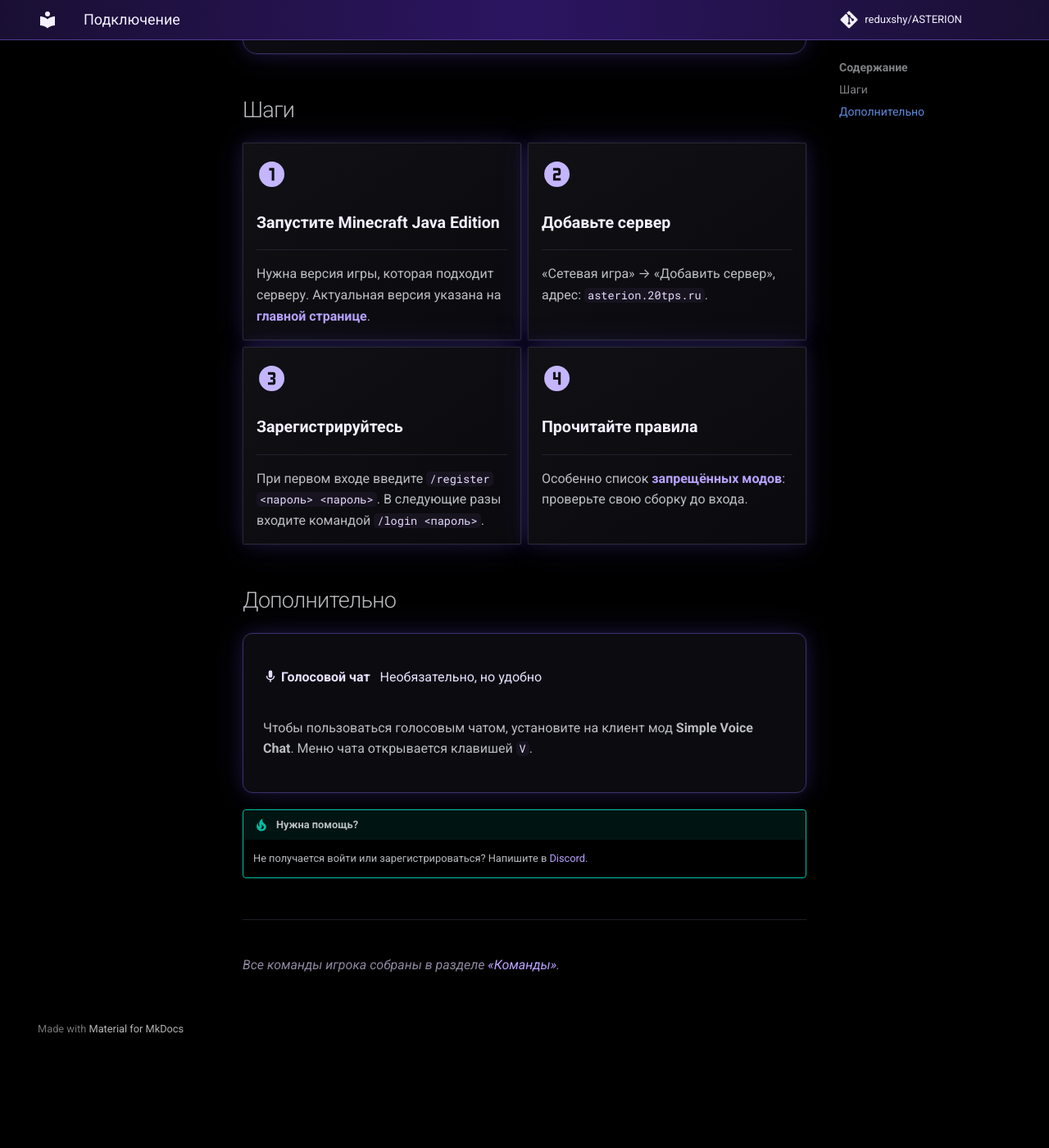
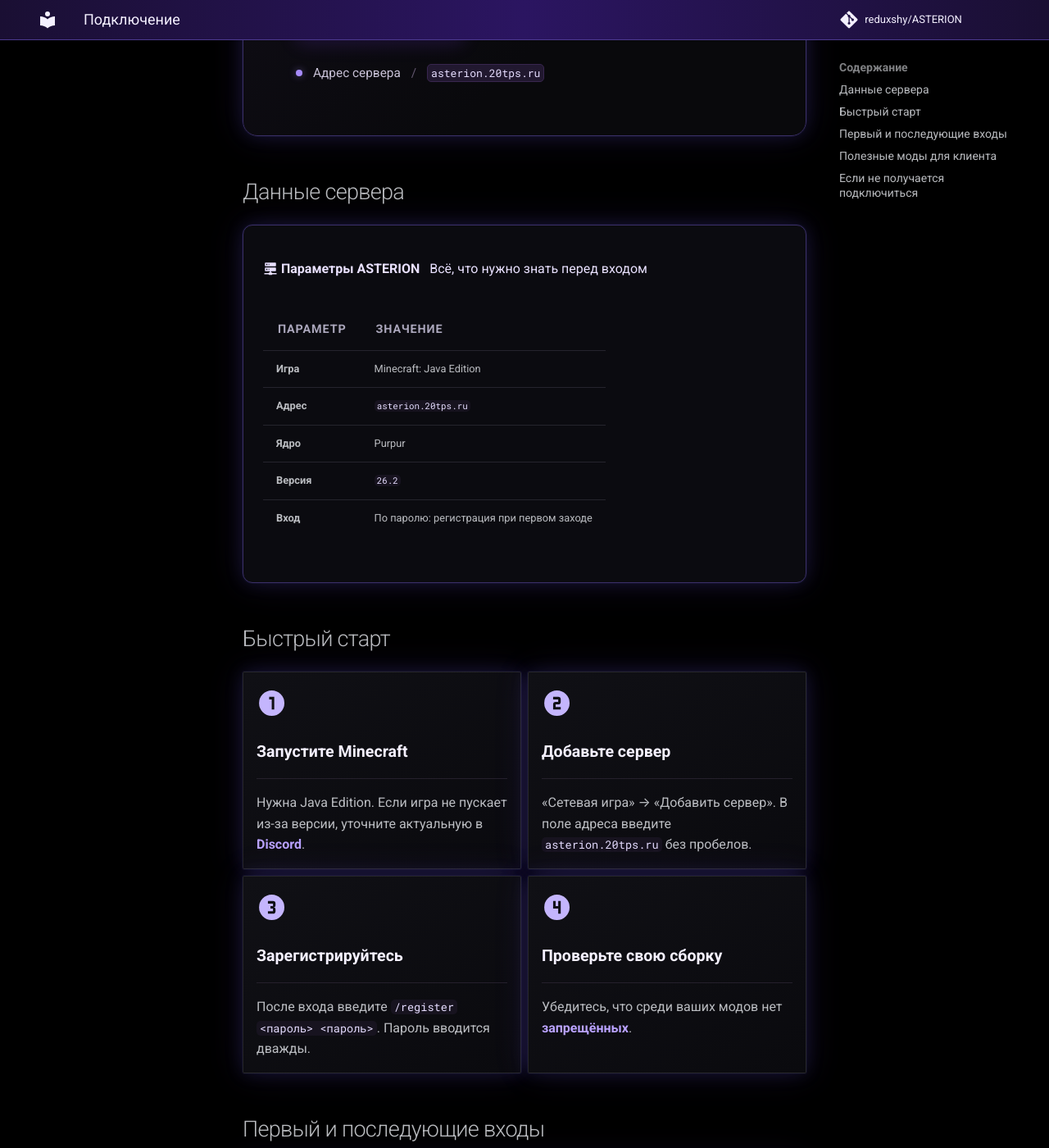
Before and after one commit to reduxshy/ASTERION, an MkDocs documentation site: the page built from docs/guide/connect.md, in a window 1280 px wide and 1400 px high, scrolled down 577 px. Shown: the whole window at 82% size. Built offline with MkDocs 1.6.1 and Material for MkDocs 9.7.7, drawn with Linux system fonts in a browser that asks for light colours; comment, search, counter and statistics services are not loaded; before the commit the page ends 1855 px from its top, so only the background shows below that; some of the changed text lies outside the part shown.

Commit message:
Update connect.md

```diff
--- a/docs/guide/connect.md
+++ b/docs/guide/connect.md
@@ -8,28 +8,55 @@ title: Подключение
 
 # Как подключиться
 
-Пошаговая инструкция: от добавления сервера до первого входа.
+Пошаговая инструкция: от добавления сервера до первого входа и решения частых проблем.
+
+<div class="asterion-hero-actions">
+  <a class="asterion-button asterion-button-primary" href="../../rules/">Правила сервера <span>→</span></a>
+  <a class="asterion-button asterion-button-secondary" href="../../guide/commands/">Команды игрока <span>→</span></a>
+</div>
 
 <div class="asterion-server-status">
   <span class="asterion-status-dot"></span>
-  <span>ASTERION</span>
+  <span>Адрес сервера</span>
   <span class="asterion-status-divider">/</span>
   <code>asterion.20tps.ru</code>
 </div>
 
 </div>
 
-## Шаги
+## Данные сервера
+
+<div class="asterion-info-panel" markdown>
+
+<div class="asterion-info-heading" markdown>
+
+:material-server-network: **Параметры ASTERION**
+
+<span>Всё, что нужно знать перед входом</span>
+
+</div>
+
+| Параметр | Значение |
+|:--|:--|
+| **Игра** | Minecraft: Java Edition |
+| **Адрес** | `asterion.20tps.ru` |
+| **Ядро** | Purpur |
+| **Версия** | `26.2` |
+| **Вход** | По паролю: регистрация при первом заходе |
+
+</div>
+
+## Быстрый старт
 
 <div class="grid cards asterion-cards" markdown>
 
 -   :material-numeric-1-circle:{ .asterion-icon }
 
-    **Запустите Minecraft Java Edition**
+    **Запустите Minecraft**
 
     ---
 
-    Нужна версия игры, которая подходит серверу. Актуальная версия указана на [главной странице](../index.md).
+    Нужна Java Edition. Если игра не пускает из-за версии, уточните актуальную в [Discord](https://discord.gg/FGb8aVEJQ).
 
 -   :material-numeric-2-circle:{ .asterion-icon }
 
@@ -37,7 +64,7 @@ title: Подключение
 
     ---
 
-    «Сетевая игра» → «Добавить сервер», адрес: `asterion.20tps.ru`.
+    «Сетевая игра» → «Добавить сервер». В поле адреса введите `asterion.20tps.ru` без пробелов.
 
 -   :material-numeric-3-circle:{ .asterion-icon }
 
@@ -45,37 +72,91 @@ title: Подключение
 
     ---
 
-    При первом входе введите `/register <пароль> <пароль>`. В следующие разы входите командой `/login <пароль>`.
+    После входа введите `/register <пароль> <пароль>`. Пароль вводится дважды.
 
 -   :material-numeric-4-circle:{ .asterion-icon }
 
-    **Прочитайте правила**
+    **Проверьте свою сборку**
 
     ---
 
-    Особенно список [запрещённых модов](../rules/forbidden-mods.md): проверьте свою сборку до входа.
+    Убедитесь, что среди ваших модов нет [запрещённых](../rules/forbidden-mods.md).
 
 </div>
 
-## Дополнительно
+## Первый и последующие входы
 
 <div class="asterion-info-panel" markdown>
 
 <div class="asterion-info-heading" markdown>
 
-:material-microphone: **Голосовой чат**
+:material-lock: **Регистрация и вход**
 
-<span>Необязательно, но удобно</span>
+<span>Работает через плагин AuthMe</span>
 
 </div>
 
-Чтобы пользоваться голосовым чатом, установите на клиент мод **Simple Voice Chat**. Меню чата открывается клавишей `V`.
+| Когда | Команда |
+|:--|:--|
+| Первый вход | `/register <пароль> <пароль>` |
+| Каждый следующий вход | `/login <пароль>` |
+| Смена пароля | `/changepassword <старый> <новый>` |
 
 </div>
 
-!!! tip "Нужна помощь?"
+!!! warning "О пароле"
 
-    Не получается войти или зарегистрироваться? Напишите в [Discord](https://discord.gg/FGb8aVEJQ).
+    Придумайте пароль, который вы больше нигде не используете, и никому его не сообщайте. Администрация никогда не просит пароль. Если забыли его, напишите в [Discord](https://discord.gg/FGb8aVEJQ).
+
+## Полезные моды для клиента
+
+Эти моды необязательны, но делают игру удобнее.
+
+<div class="grid cards asterion-cards" markdown>
+
+-   :material-microphone:{ .asterion-icon }
+
+    **Simple Voice Chat**
+
+    ---
+
+    Голосовой чат по расстоянию. Меню открывается клавишей `V`.
+
+-   :material-map:{ .asterion-icon }
+
+    **Xaero's Minimap и World Map**
+
+    ---
+
+    Единственные разрешённые мини-карта и карта мира. Подробности в [правилах по модам](../rules/forbidden-mods.md).
+
+</div>
+
+## Если не получается подключиться
+
+<div class="asterion-info-panel" markdown>
+
+<div class="asterion-info-heading" markdown>
+
+:material-lifebuoy: **Частые проблемы**
+
+<span>Проверьте по порядку</span>
+
+</div>
+
+| Проблема | Что сделать |
+|:--|:--|
+| Сервер не найден или превышено время ожидания | Проверьте адрес `asterion.20tps.ru`: без пробелов и лишних символов. Затем проверьте интернет и попробуйте ещё раз |
+| Пишет о несовместимой версии | Запустите нужную версию Java Edition. Если не уверены в ней, спросите в [Discord](https://discord.gg/FGb8aVEJQ) |
+| Вас кикает после входа | Вы не зарегистрировались или ввели неверный пароль: используйте `/register` или `/login` |
+| Не работает голосовой чат | Установите мод Simple Voice Chat и проверьте настройки микрофона в меню `V` |
+| Отключает или блокирует за моды | Сверьте сборку со списком [запрещённых модов](../rules/forbidden-mods.md) |
+
+</div>
+
+!!! tip "Ничего не помогло?"
+
+    Сохраните текст ошибки или сделайте скриншот и напишите в [поддержку](../community/index.md). Так администрации будет проще разобраться.
 
 <div class="asterion-bottom-note" markdown>
 
```
